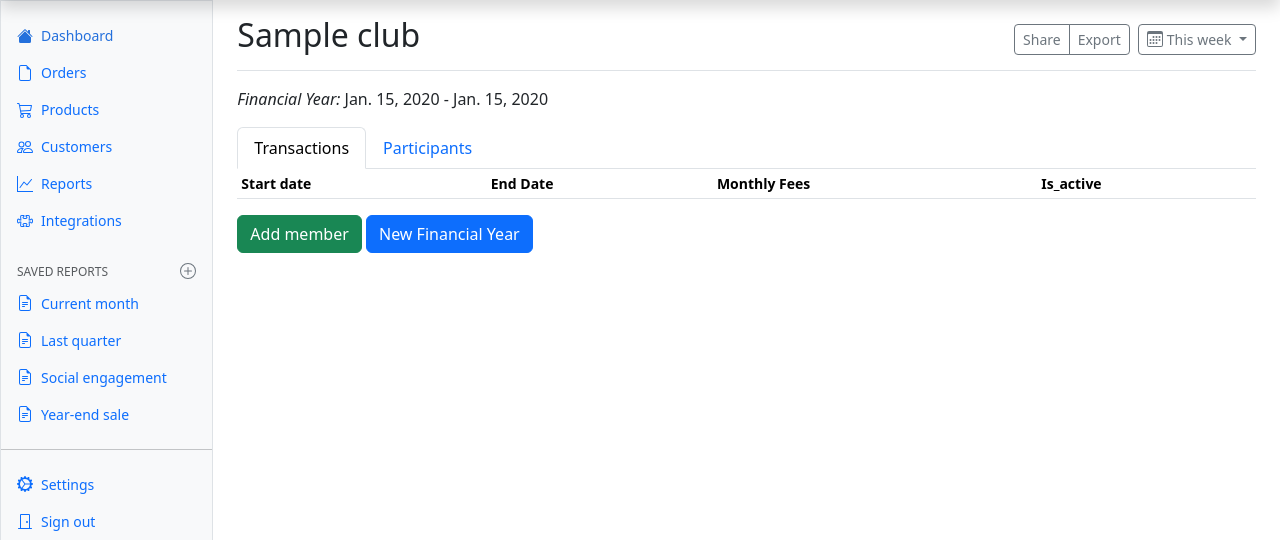
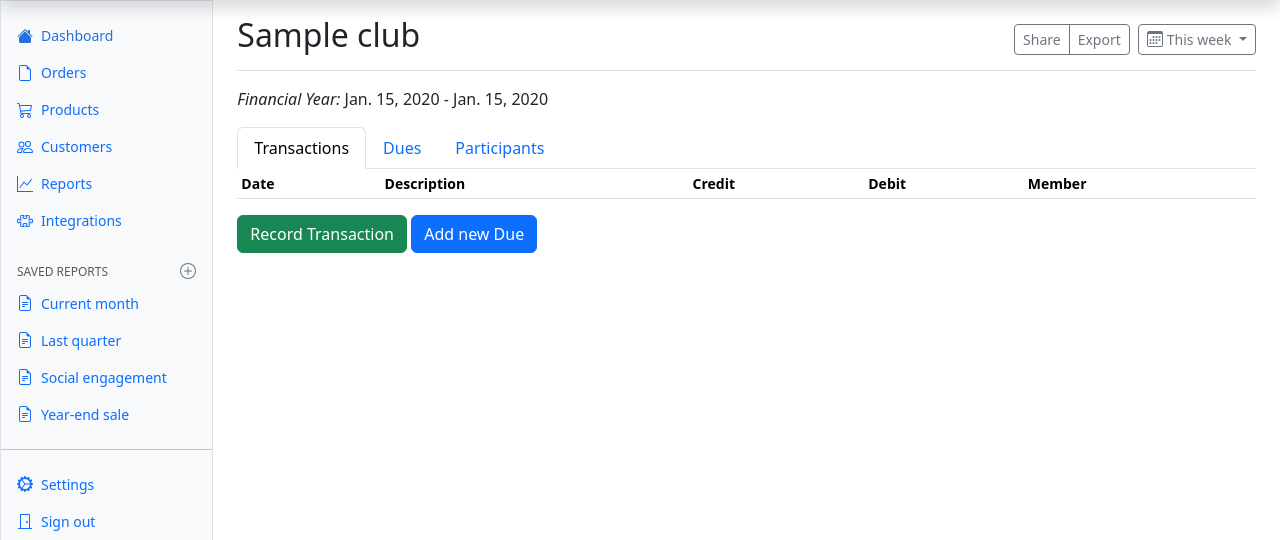
Before and after one commit to arthurarty/investment_club, a Django app: page /1/financial-year/1/ in a window 1280 px wide. Shown: the part 48-588 px from the top of the page. Run offline with Django 5.2, Linux system fonts and the light colour scheme; a user stored in the database is signed in; tables that the repository leaves empty hold one stand-in row (values such as "Sample post"); lists and menus that the app fills with data are empty; some libraries are stand-ins or nearby versions.

Commit message:
Complete user interface to show trans, dues and participants

```diff
--- a/clubs/admin.py
+++ b/clubs/admin.py
@@ -5,6 +5,7 @@ from clubs.models import (
     ClubMember,
     FinancialTransaction,
     FinancialYear,
+    FinancialYearContribution,
     FinancialYearParticipant,
 )
 
@@ -13,3 +14,4 @@ admin.site.register(ClubMember)
 admin.site.register(FinancialYear)
 admin.site.register(FinancialYearParticipant)
 admin.site.register(FinancialTransaction)
+admin.site.register(FinancialYearContribution)
--- a/clubs/views/club_financial_view.py
+++ b/clubs/views/club_financial_view.py
@@ -4,10 +4,14 @@ from django.views import View
 
 from clubs.forms.club_financials_forms import (
     FinancialYearForm,
+)
+from clubs.forms.club_membership_form import MemberLookupForm
+from clubs.models import (
+    Club,
+    FinancialTransaction,
+    FinancialYearContribution,
     FinancialYearParticipant,
 )
-from clubs.forms.club_membership_form import MemberLookupForm
-from clubs.models import Club
 
 
 class ClubFinancialYearCreateView(LoginRequiredMixin, View):
@@ -60,9 +64,19 @@ class ClubFinancialYearDetailView(LoginRequiredMixin, View):
         participants = FinancialYearParticipant.objects.filter(
             financial_year=financial_year
         ).select_related("club_member__user")
+        dues = FinancialYearContribution.objects.filter(
+            financial_year=financial_year
+        ).order_by("due_period")
+        transactions = (
+            FinancialTransaction.objects.filter(financial_year=financial_year)
+            .order_by("-transaction_date")
+            .select_related("club_member__user")
+        )
         context = {
             "club": club,
             "financial_year": financial_year,
             "participants": participants,
+            "dues": dues,
+            "transactions": transactions,
         }
         return render(request, "clubs/financial_year_detail.html", context)
--- a/templates/clubs/financial_year_detail.html
+++ b/templates/clubs/financial_year_detail.html
@@ -32,6 +32,9 @@
         Transactions
     </button>
     <button class="nav-link" id="nav-profile-tab" data-bs-toggle="tab" data-bs-target="#nav-profile" type="button" role="tab" aria-controls="nav-profile" aria-selected="false">
+        Dues
+    </button>
+    <button class="nav-link" id="nav-parts-tab" data-bs-toggle="tab" data-bs-target="#nav-parts" type="button" role="tab" aria-controls="nav-parts" aria-selected="false">
         Participants
     </button>
   </div>
@@ -42,18 +45,66 @@
         <table class="table table-striped table-sm">
             <thead>
                 <tr>
-                    <th scope="col">Start date</th>
-                    <th scope="col">End Date</th>
-                    <th scope="col">Monthly Fees</th>
-                    <th scope="col">Is_active</th>
+                    <th scope="col">Date</th>
+                    <th scope="col">Description</th>
+                    <th scope="col">Credit</th>
+                    <th scope="col">Debit</th>
+                    <th scope="col">Member</th>
                 </tr>
             </thead>
             <tbody>
+                {% for trans in transactions %}
+                    <tr>
+                        <td>
+                            {{trans.transaction_date}}
+                        </td>
+                        <td>
+                            {{trans.description}}
+                        </td>
+                        <td>
+                            {{trans.credit}}
+                        </td>
+                        <td>
+                            {{trans.debit}}
+                        </td>
+                        <td>
+                            {{trans.club_member.user.id}} : {{trans.club_member.user.first_name}}
+                        </td>
+                    </tr>
+                {% endfor %}
             </tbody>
         </table>
     </div>
   </div>
   <div class="tab-pane fade" id="nav-profile" role="tabpanel" aria-labelledby="nav-profile-tab" tabindex="0">
+    <div class="table-responsive small">
+        <table class="table table-striped table-sm">
+            <thead>
+                <tr>
+                    <th scope="col">Amount</th>
+                    <th scope="col">Due</th>
+                    <th scope="col">Action</th>
+                </tr>
+            </thead>
+            <tbody>
+                {% for due in dues %}
+                    <tr>
+                        <td>
+                            {{due.amount}}
+                        </td>
+                        <td>
+                            {{due.due_period}}
+                        </td>
+                        <td>
+                            <a href="">View</a>
+                        </td>
+                    </tr>
+                {% endfor %}
+            </tbody>
+        </table>
+    </div>
+  </div>
+  <div class="tab-pane fade" id="nav-parts" role="tabpanel" aria-labelledby="nav-contact-tab" tabindex="0">
     <div class="table-responsive small">
         <table class="table table-striped table-sm">
             <thead>
@@ -81,15 +132,13 @@
         </table>
     </div>
   </div>
-  <div class="tab-pane fade" id="nav-contact" role="tabpanel" aria-labelledby="nav-contact-tab" tabindex="0">...</div>
-  <div class="tab-pane fade" id="nav-disabled" role="tabpanel" aria-labelledby="nav-disabled-tab" tabindex="0">...</div>
 </div>
 <!-- Button trigger modal -->
 <button type="button" class="btn btn-success" data-bs-toggle="modal" data-bs-target="#memberLookUpFormModal">
-Add member
+Record Transaction
 </button>
 <button type="button" class="btn btn-primary" data-bs-toggle="modal" data-bs-target="#clubFinancialYearFormModal">
-New Financial Year
+Add new Due
 </button>
 
 {% endblock %}
```
Also changed, not shown: clubs/forms/club_financials_forms.py (+21 -4 lines).
